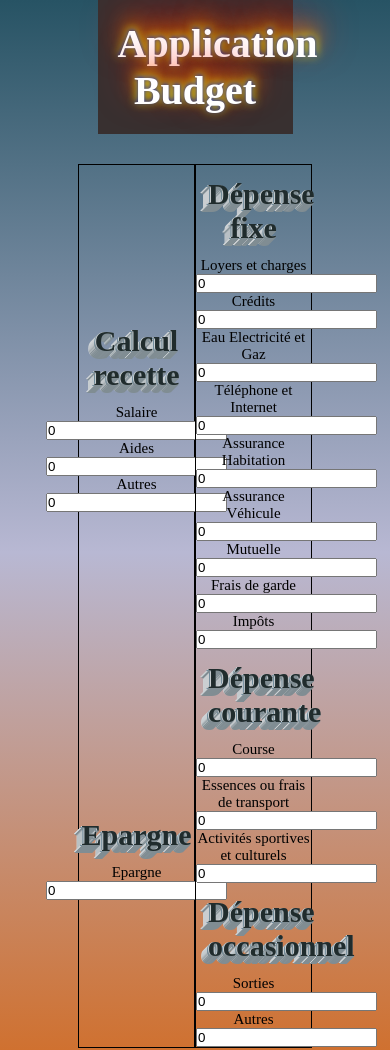
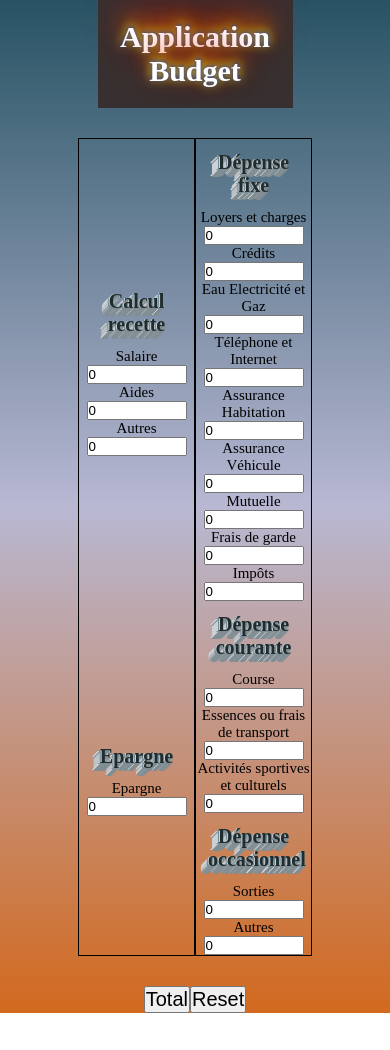
Before and after one commit to Angelique59212/application_budget, a plain HTML site: page index.html in a window 390 px wide. Shown: the top 1050 px of the page. After the commit the page ends 1013 px from the top, so only its background shows below. Drawn offline with Linux system fonts and the light colour scheme.

Commit message:
responsive

```diff
--- a/css/style.css
+++ b/css/style.css
@@ -31,6 +31,7 @@ h1 {
 }
 
 #title1 {
+    font-size: 3rem;
     color: #202c2d;
     text-shadow: 0 1px #808d93, -1px 0 #cdd2d5, -1px 2px #808d93, -2px 1px #708d9d, -2px 3px #808d93, -3px 2px #cdd2d5,
     -3px 4px #808d93, -4px 3px #cdd2d5, -4px 5px #808d93, -5px 4px #cdd2d5, -5px 6px #808d93, -6px 5px #cdd2d5,
@@ -64,3 +65,15 @@ h1 {
 #result {
     font-size: 2rem;
 }
+
+@media screen and (max-width: 530px){
+    #user {
+        width: 10rem;
+    }
+    #title1 {
+        font-size: 2rem;
+    }
+    h1 {
+        font-size: 3rem;
+    }
+}
--- a/js/app.js
+++ b/js/app.js
@@ -18,7 +18,6 @@ class Budget {
         title1.innerHTML = name;
         //Style
         title1.style.textAlign = "center";
-        title1.style.fontSize = "3rem";
         title1.style.padding = "1.2rem";
     }
 
@@ -27,6 +26,7 @@ class Budget {
         elements.appendChild(label);
         label.innerHTML = item;
         let user_data = document.createElement("input");
+        user_data.id = "user";
         user_data.className = className;
         user_data.value = "0";
         user_data.type = "number";
```
